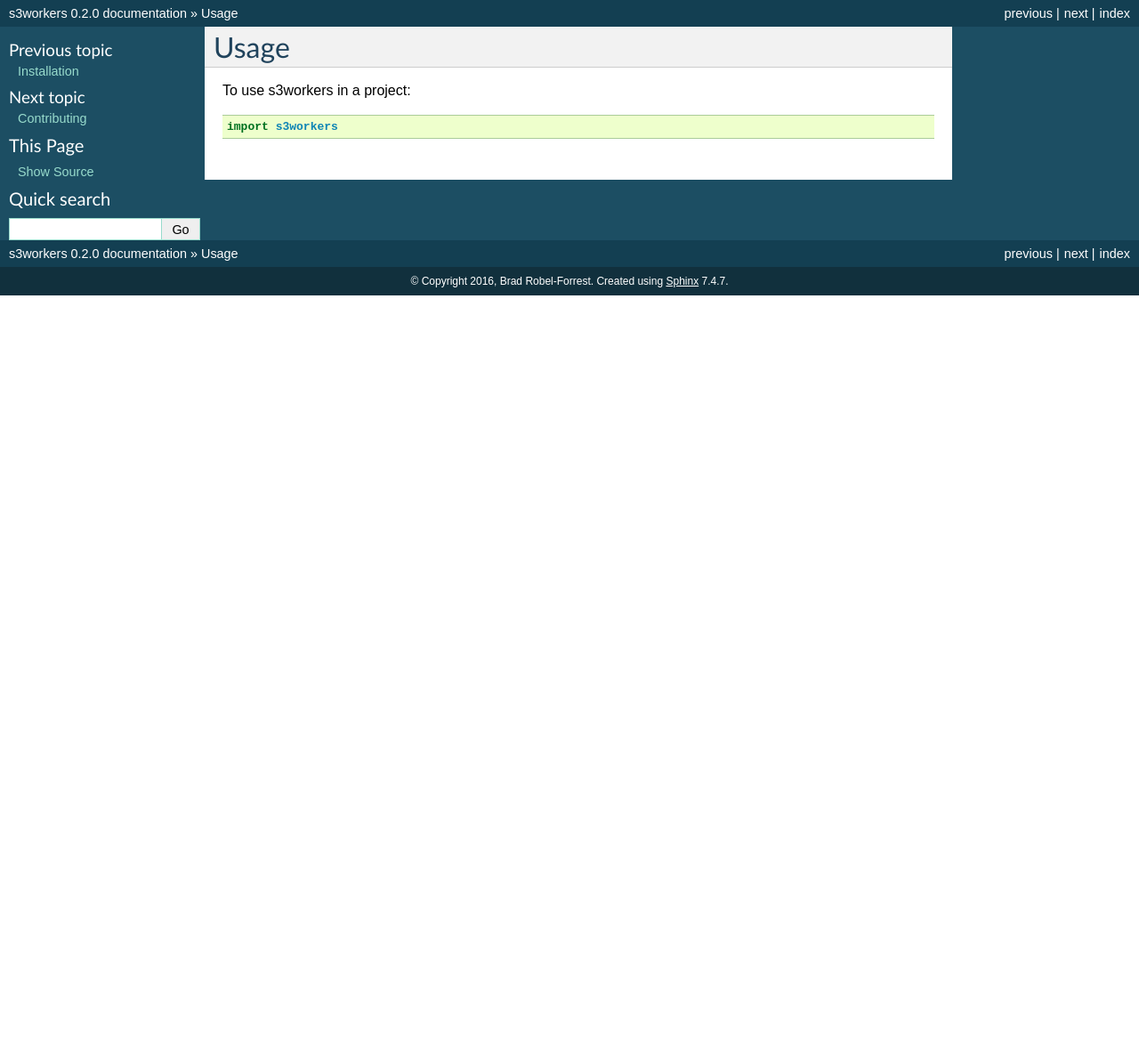
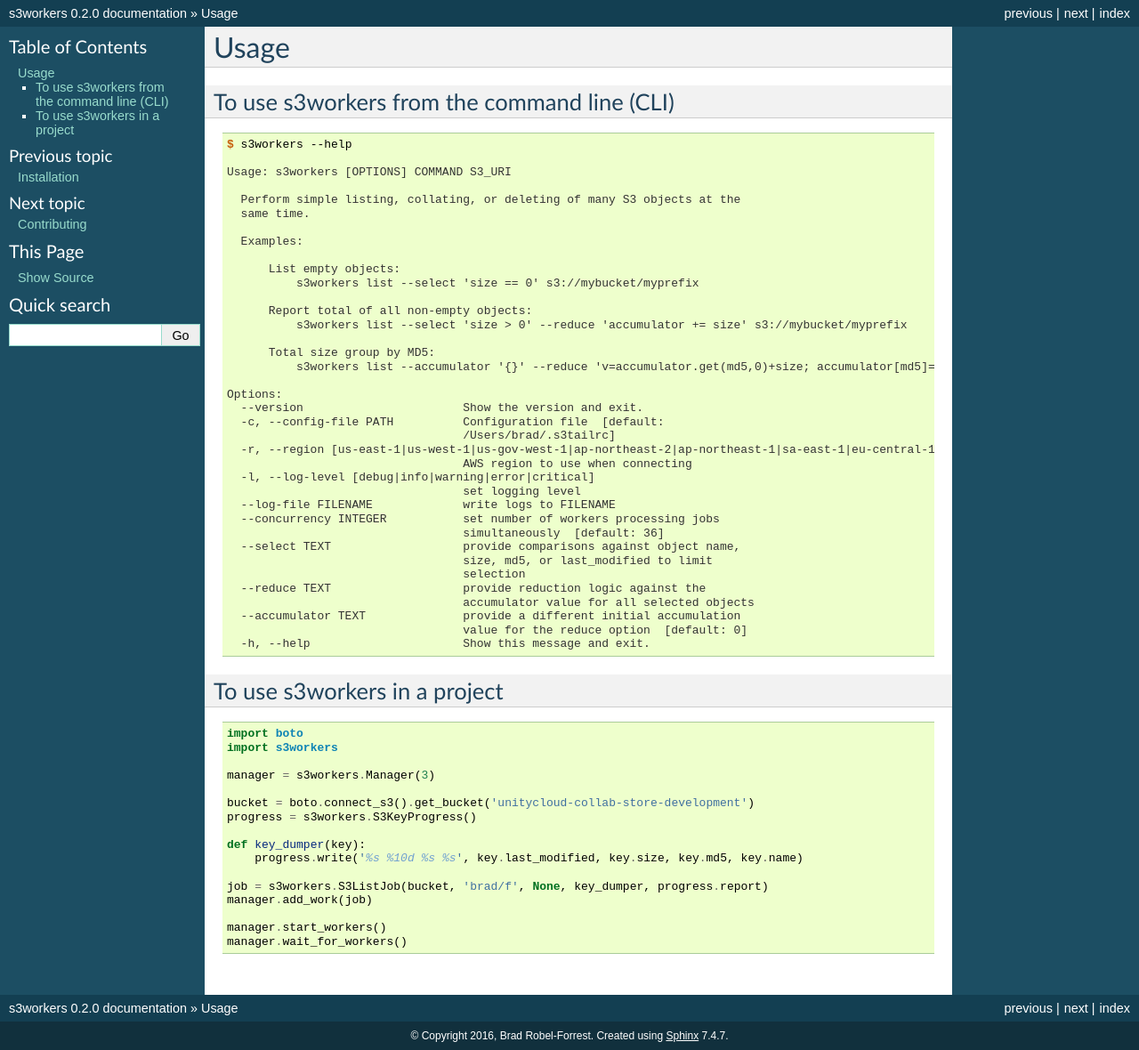
Before and after one commit to bradrf/s3workers, a Sphinx documentation site: the page built from docs/usage.rst, in a window 1280 px wide. Shown: the whole page at 89% size. Built offline with Sphinx 7.4.7, drawn with Linux system fonts in a browser that asks for light colours; pages that are not in the unit, such as notebooks, are missing from menus; before the commit the page ends 900 px from its top, so only the background shows below that.

Commit message:
docs for usage

```diff
--- a/docs/usage.rst
+++ b/docs/usage.rst
@@ -2,6 +2,68 @@
 Usage
 =====
 
-To use s3workers in a project::
+To use s3workers from the command line (CLI)
+--------------------------------------------
 
+.. code-block:: console
+
+    $ s3workers --help
+
+    Usage: s3workers [OPTIONS] COMMAND S3_URI
+
+      Perform simple listing, collating, or deleting of many S3 objects at the
+      same time.
+
+      Examples:
+
+          List empty objects:
+              s3workers list --select 'size == 0' s3://mybucket/myprefix
+
+          Report total of all non-empty objects:
+              s3workers list --select 'size > 0' --reduce 'accumulator += size' s3://mybucket/myprefix
+
+          Total size group by MD5:
+              s3workers list --accumulator '{}' --reduce 'v=accumulator.get(md5,0)+size; accumulator[md5]=v' s3://mybucket/myprefix
+
+    Options:
+      --version                       Show the version and exit.
+      -c, --config-file PATH          Configuration file  [default:
+                                      /Users/brad/.s3tailrc]
+      -r, --region [us-east-1|us-west-1|us-gov-west-1|ap-northeast-2|ap-northeast-1|sa-east-1|eu-central-1|ap-southeast-1|ca-central-1|ap-southeast-2|us-west-2|us-east-2|ap-south-1|cn-north-1|eu-west-1|eu-west-2]
+                                      AWS region to use when connecting
+      -l, --log-level [debug|info|warning|error|critical]
+                                      set logging level
+      --log-file FILENAME             write logs to FILENAME
+      --concurrency INTEGER           set number of workers processing jobs
+                                      simultaneously  [default: 36]
+      --select TEXT                   provide comparisons against object name,
+                                      size, md5, or last_modified to limit
+                                      selection
+      --reduce TEXT                   provide reduction logic against the
+                                      accumulator value for all selected objects
+      --accumulator TEXT              provide a different initial accumulation
+                                      value for the reduce option  [default: 0]
+      -h, --help                      Show this message and exit.
+
+
+To use s3workers in a project
+-----------------------------
+
+.. code-block:: python
+
+    import boto
     import s3workers
+
+    manager = s3workers.Manager(3)
+
+    bucket = boto.connect_s3().get_bucket('unitycloud-collab-store-development')
+    progress = s3workers.S3KeyProgress()
+
+    def key_dumper(key):
+        progress.write('%s %10d %s %s', key.last_modified, key.size, key.md5, key.name)
+
+    job = s3workers.S3ListJob(bucket, 'brad/f', None, key_dumper, progress.report)
+    manager.add_work(job)
+
+    manager.start_workers()
+    manager.wait_for_workers()
--- a/s3workers/__init__.py
+++ b/s3workers/__init__.py
@@ -1,4 +1,4 @@
-from .worker import Worker  # noqa: F401
+from .manager import Manager  # noqa: F401
 from .progress import S3KeyProgress  # noqa: F401
 from .jobs import S3ListJob  # noqa: F401
 
```
